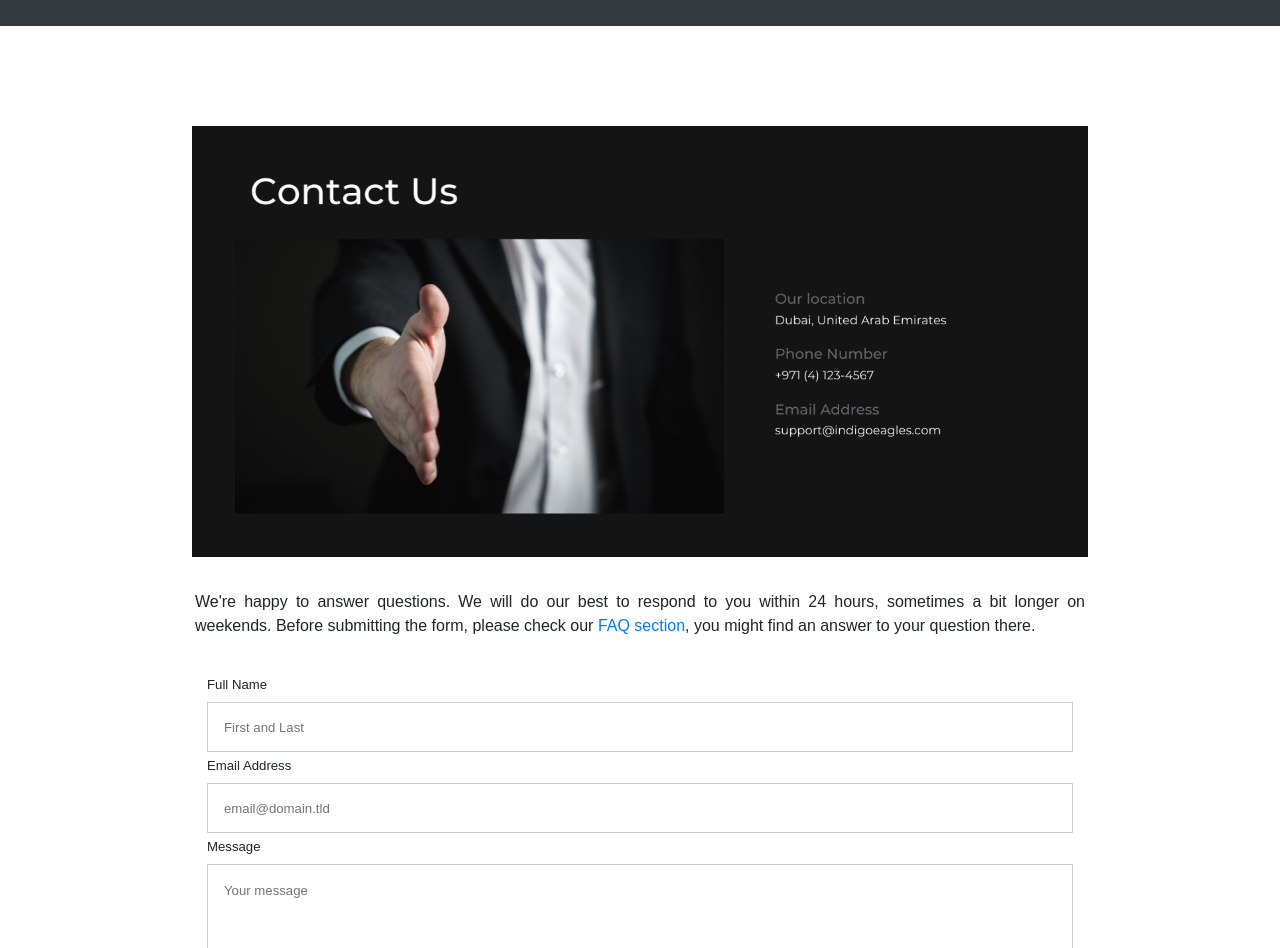
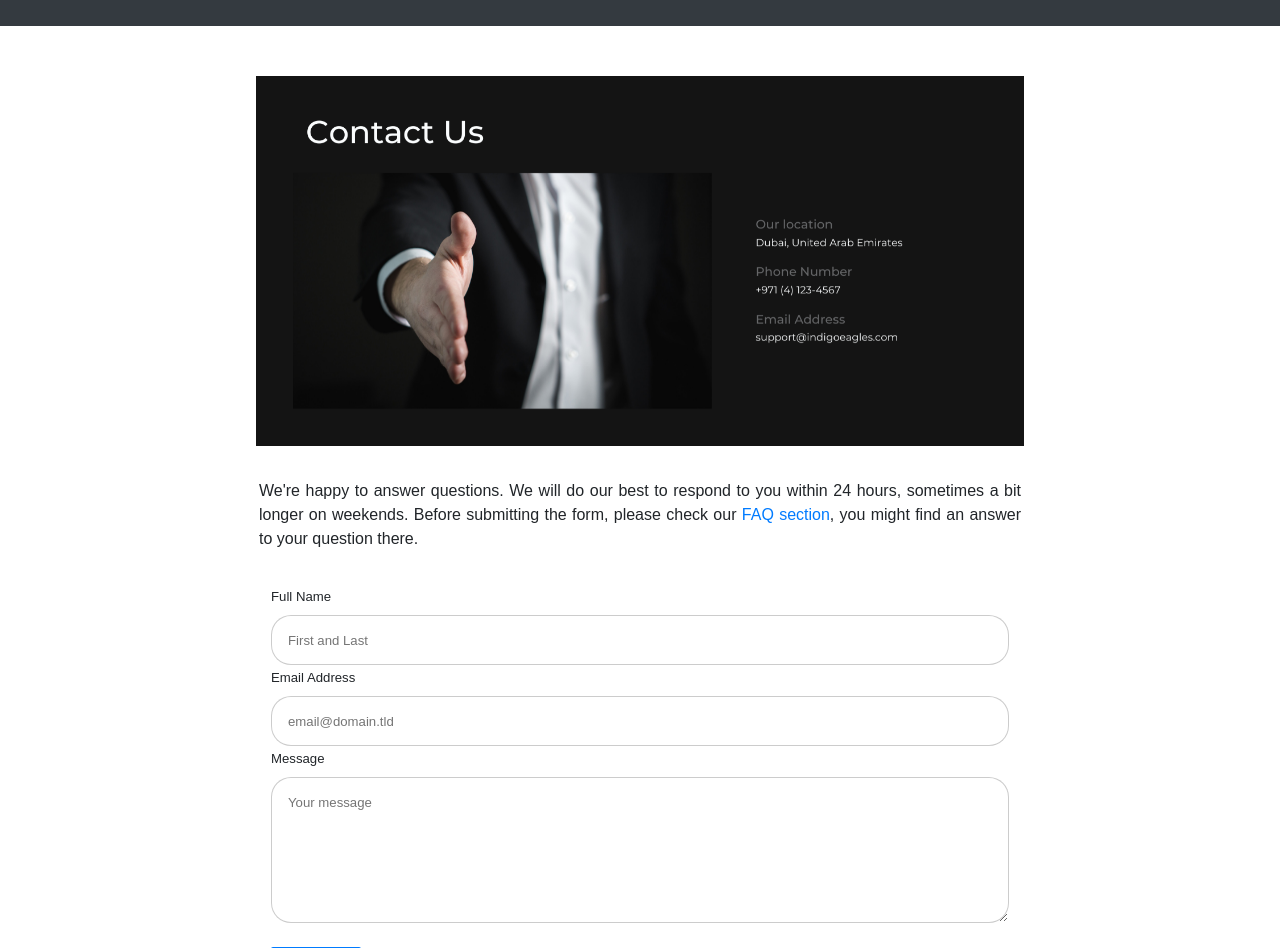
Before and after one commit to valery-aceres/frontend, a React (Create React App) app: page /contact in a window 1280 px wide. Shown: the part 44-992 px from the top of the page. Built offline with nearby package versions, Linux system fonts and the light colour scheme; the HTML template or start-up script is replaced by a standard one; a web font is replaced by a local one.

Commit message:
added about page info

```diff
--- a/src/components/pages/About.js
+++ b/src/components/pages/About.js
@@ -7,8 +7,30 @@ import '../css/InformationPage.css';
 export default function About() {
   return (
     <>
-    <h1>ABOUT US</h1>
-    <p>Welcome to Indigo Eagles. We are a team of enthusiastic developers and entrepreneurs who decided to convert their common experience into this web store. We hope you’ll like it as much as we do and have a great shopping experience here. Our prime goal is to create a shop in which you can easily find whatever product you need.</p>
+    <div>
+    <div class="carousel slide" data-ride="carousel" style={{width:"80%", margin:"auto", marginTop:"50px"}}>
+      <div class="carousel-inner">
+        <div class="carousel-item active">
+          <img class="d-block w-100" src="./images/about.png" alt="Contact"/>
+        </div>
+      </div>
+    </div>
+    <h1>OUR Team</h1>
+    <div className="row">
+      <div class="card" style={{width: "18rem"}}>
+        <img class="card-img-top" src="./images/val.jpg" alt="Valery"/>
+          <div class="card-body">
+            <p class="card-text">Valery Aceres</p>
+          </div>
+      </div>
+      <div class="card" style={{width: "18rem"}}>
+        <img class="card-img-top" src="..." alt="Seyi"/>
+          <div class="card-body">
+            <p class="card-text">Seyi Ekinyemi</p>
+          </div>
+      </div>
+    </div>
+    </div>
   </>
     );
 }
--- a/src/components/pages/Contact.js
+++ b/src/components/pages/Contact.js
@@ -17,7 +17,7 @@ function Contact() {
   }
   return (
     <div>
-      <div class="carousel slide" data-ride="carousel" style={{width:"70%", margin:"auto", marginTop:"100px"}}>
+      <div class="carousel slide" data-ride="carousel" style={{width:"60%", margin:"auto", marginTop:"50px"}}>
       <div class="carousel-inner">
         <div class="carousel-item active">
           <img class="d-block w-100" src="./images/contact.png" alt="Contact"/>
@@ -26,18 +26,18 @@ function Contact() {
       </div>
 
     {/* <h1 className="p-4">Get in Touch!</h1> */}
-    <p style={{width:"70%", margin:"auto", marginTop:"30px"}}>We're happy to answer questions. We will do our best to respond to you within 24 hours, sometimes a bit longer on weekends. Before submitting the form, please check our <a href="url">FAQ section</a>, you might find an answer to your question there.</p>
-    <div className="container" style={{width:"70%", margin:"auto", marginTop:"30px"}}>
+    <p style={{width:"60%", margin:"auto", marginTop:"30px"}}>We're happy to answer questions. We will do our best to respond to you within 24 hours, sometimes a bit longer on weekends. Before submitting the form, please check our <a href="url">FAQ section</a>, you might find an answer to your question there.</p>
+    <div className="container" style={{width:"60%", margin:"auto", marginTop:"30px"}}>
       <form onSubmit={handleSubmit} id="fs-frm" name="simple-contact-form" accept-charset="utf-8" action="https://formspree.io/f/xeqpwqpa" method="post">
         <fieldset id="fs-frm-inputs">
           <label for="full-name">Full Name</label>
-          <input type="text" name="name" id="full-name" placeholder="First and Last" required=""/>
+          <input style={{borderRadius:"20px"}}type="text" name="name" id="full-name" placeholder="First and Last" required=""/>
           <ValidationError field="name" prefix="Name" errors={state.errors} />
           <label for="email-address">Email Address</label>
-          <input type="email" name="_replyto" id="email-address" placeholder="email@domain.tld" required=""/>
+          <input style={{borderRadius:"20px"}} type="email" name="_replyto" id="email-address" placeholder="email@domain.tld" required=""/>
           <ValidationError field="email" prefix="Email" errors={state.errors} />
           <label for="message">Message</label>
-          <textarea type="text" rows="5" name="message" id="message" placeholder="Your message" required=""></textarea>
+          <textarea style={{borderRadius:"20px"}} type="text" rows="5" name="message" id="message" placeholder="Your message" required=""></textarea>
           <input type="hidden" name="_subject" id="email-subject" value="Contact Form Submission"/>
           <ValidationError field="message" prefix="Message" errors={state.errors} />
         </fieldset>
```
Also changed, not shown: public/images/val.jpg (added).
